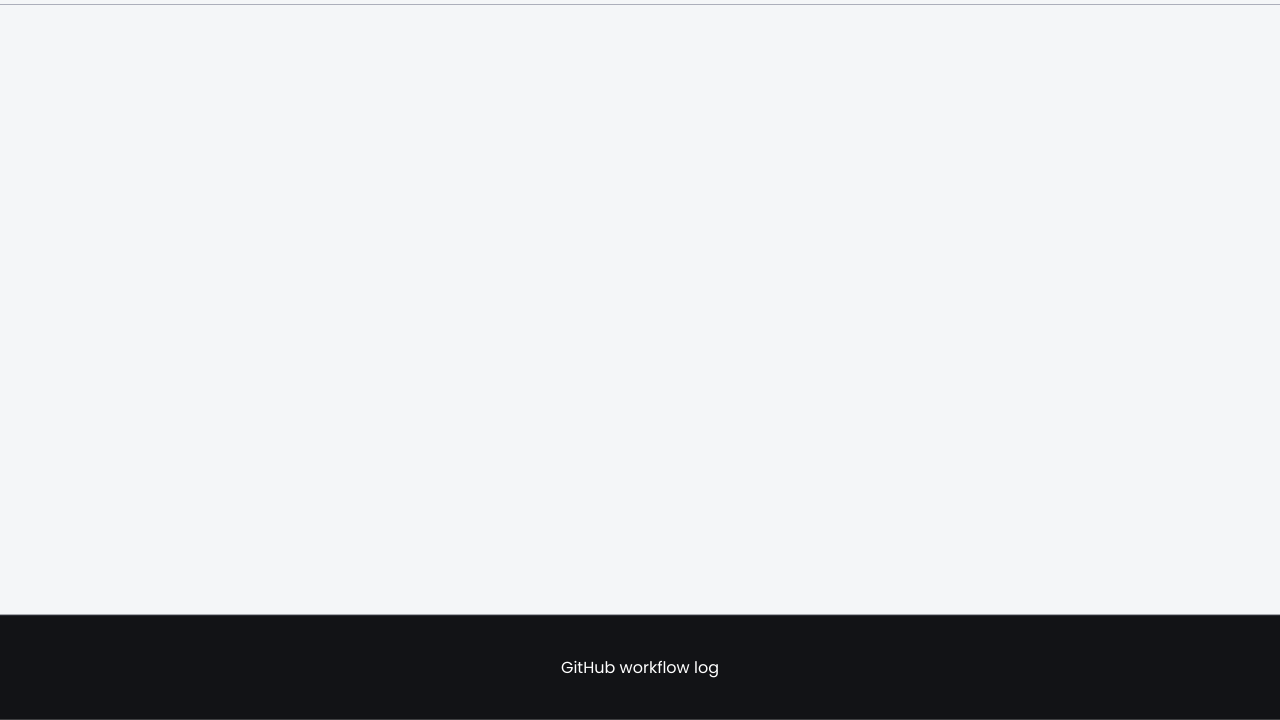
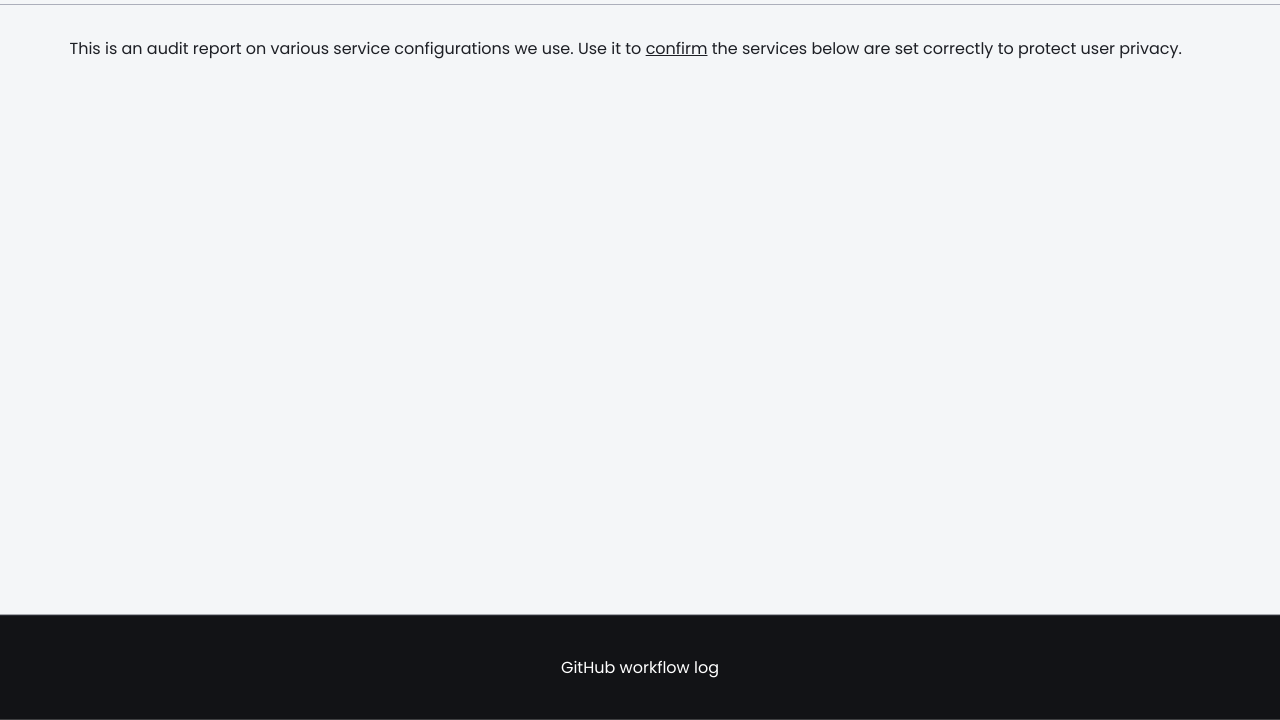
Before and after one commit to brave/config-attestation, a website: page site/index.html in a window 1280 px wide. Shown: the part 80-800 px from the top of the page. Drawn offline with Linux system fonts and the light colour scheme; no server answers.

Commit message:
Add explanatory text (#15)
* Add explanatory text

Link to a blog post with motivation and some guidance on what
the fields mean and how to audit them.

NB Tailwind only includes referenced classes in the css file
it generates. Remember to `npm run build` to update main.css
after changing other source files.

Implements a suggestion from Shivan Kaul Sahib.

* Fix html formatting

```diff
--- a/site/index.html
+++ b/site/index.html
@@ -22,7 +22,18 @@
         </div>
     </header>
 
-    <main id="data" class="container mx-auto pt-8"></main>
+    <main id="data" class="container mx-auto pt-8">
+
+    <div id="about" class="container mx-auto pb-8 text-text-primary">
+      <p>
+        This is an audit report on various service configurations we use.
+        Use it to
+        <a class="underline" href="https://brave.com/published-proxy-config/#verification">confirm</a>
+        the services below are set correctly to protect user privacy.
+      </p>
+    </div>
+
+    </main>
 
     <template id="config-block-template">
         <section class="config-block pb-12">
```
Also changed, not shown: site/css/main.css.
